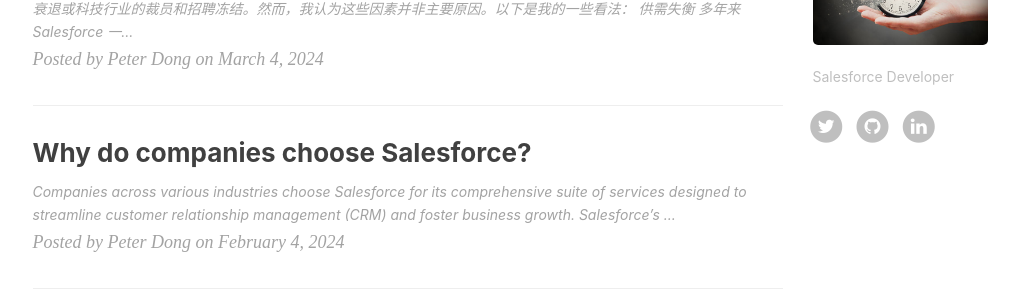
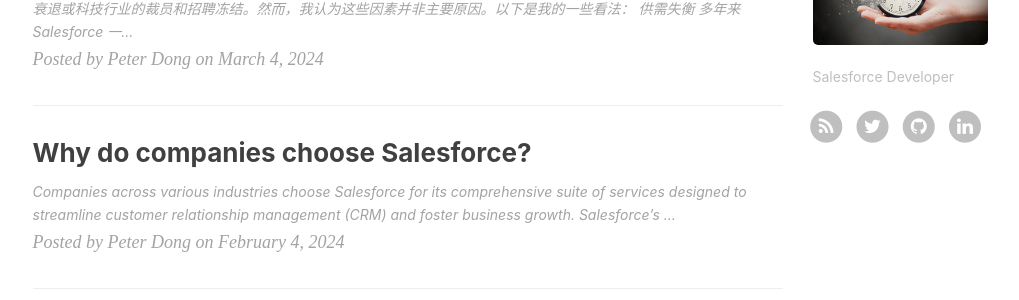
Before and after one commit to dyncan/dyncan.github.io, a Jekyll site: the page built from index.html, in a window 1280 px wide. Shown: the part 827-1127 px from the top of the page, without its empty margins (135-1154 px from the left). Built offline with Jekyll 4.4.1, drawn with Linux system fonts in a browser that asks for light colours; nearby versions of some CDN libraries; the list of posts is cut into pages by our own code; comment, search, counter and statistics services are not loaded.

Commit message:
enable RSS setting

```diff
--- a/_config.yml
+++ b/_config.yml
@@ -1,10 +1,10 @@
 # Site settings
 title: Peter's Blog
-SEOTitle: Peter的博客 | Peter's Blog
+SEOTitle: Peter 的博客 | Peter's Blog
 header-img: img/home-bg.jpg
 email: imdongyannan@gmail.com
 description: "这里是 @PeterDong 的个人博客，与你一起发现更大的世界"
-keyword: "Peter, Blog, 博客, 个人网站, 互联网, Web, JavaScript, Salesforce, SaaS"
+keyword: "Peter, Blog, 博客，个人网站，互联网，Web, JavaScript, Salesforce, SaaS"
 url: "https://dyncan.github.io" # your host, for absolute URL
 baseurl: "" # for example, '/blog' if your blog hosted on 'host/blog'
 
@@ -12,7 +12,7 @@
 future: true
 
 # SNS settings
-RSS: false
+RSS: true
 # weibo_username:
 # zhihu_username:
 github_username: dyncan
```
